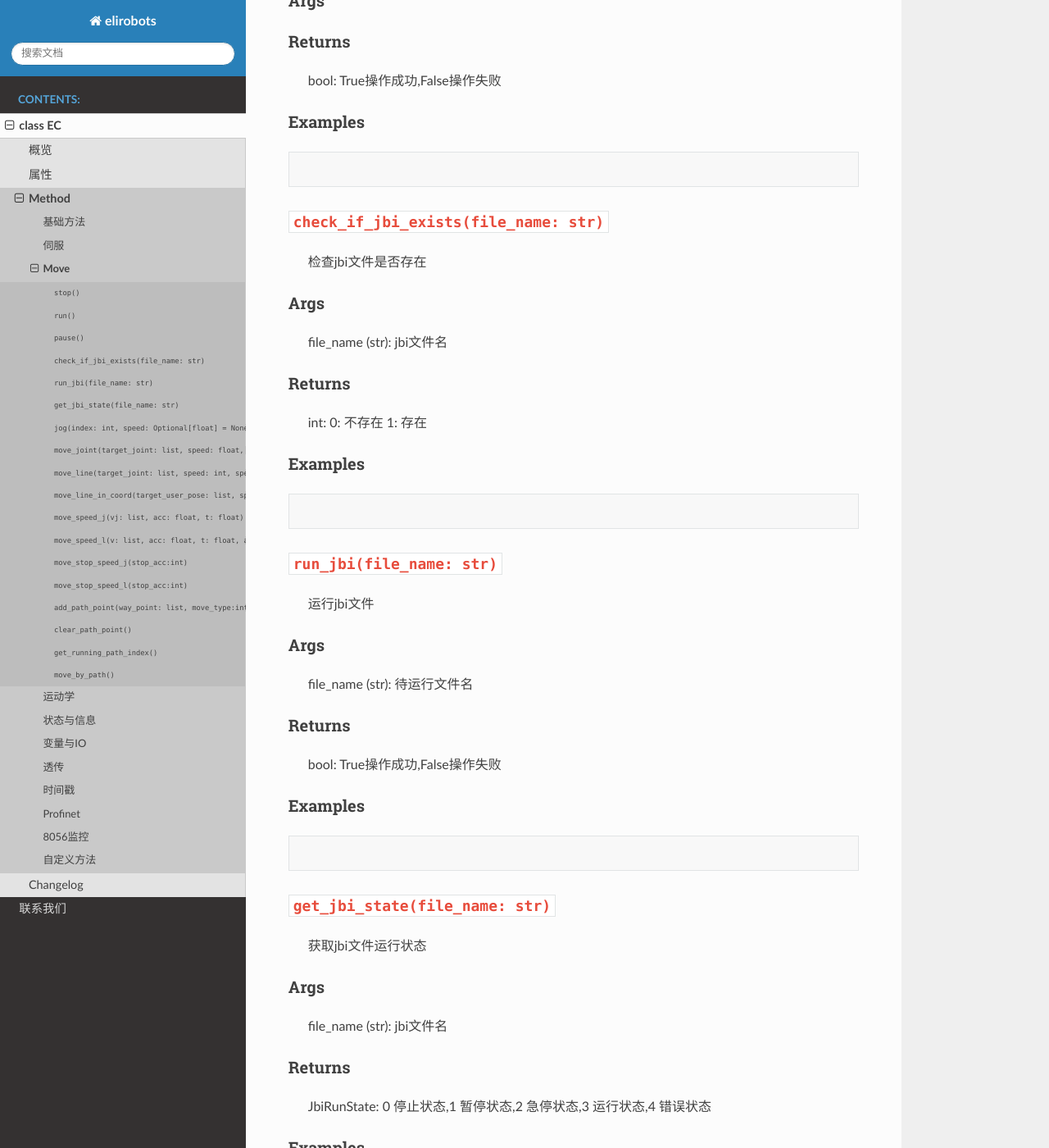
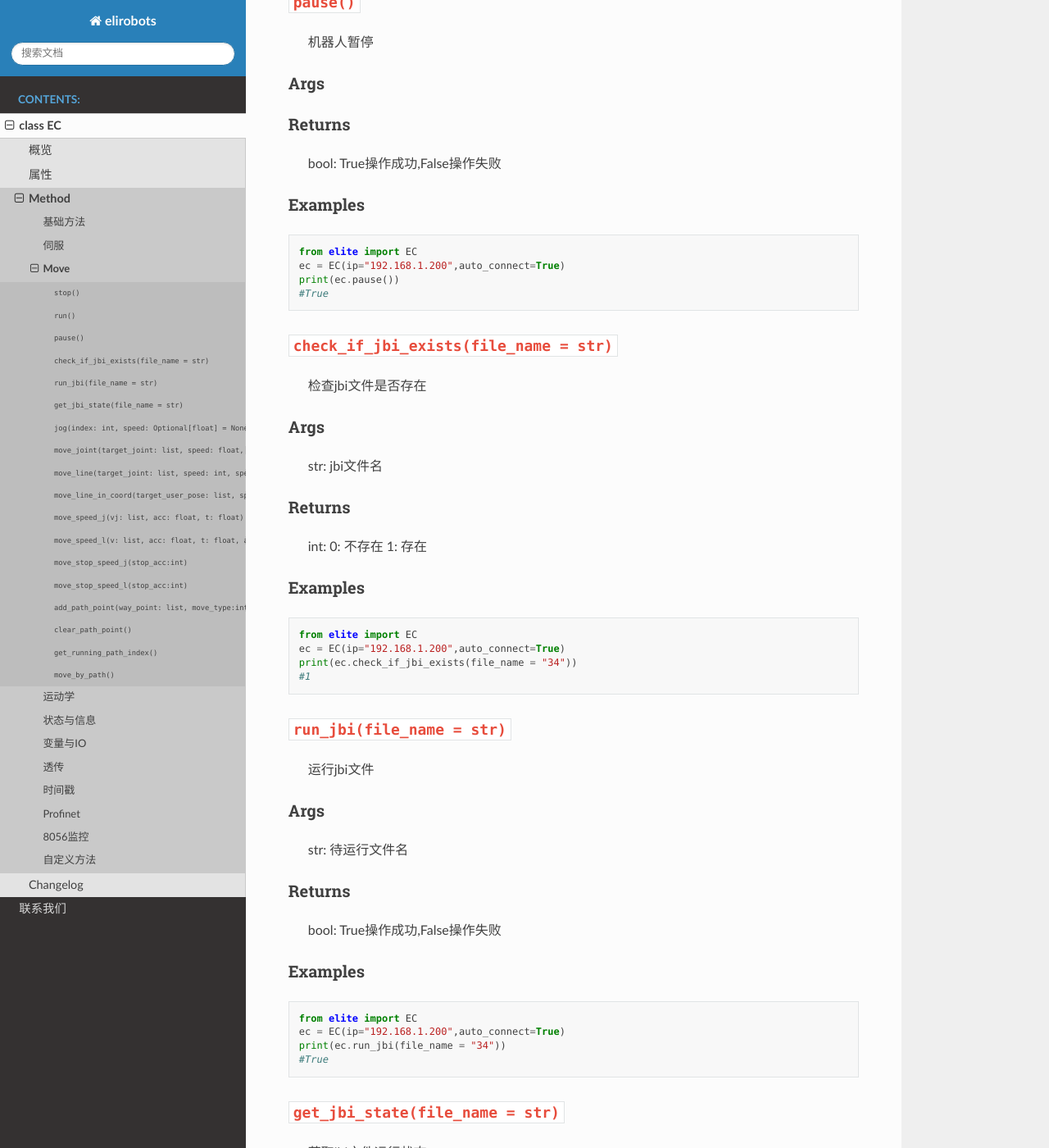
Before and after one commit to JunJie-zhang-o/eliterobot, a Sphinx documentation site: the page built from zh_CN/source/EC/EC/method/Move.md, in a window 1280 px wide and 1400 px high, scrolled down 1164 px. Shown: the whole window at 82% size. Built offline with Sphinx 7.4.7 and the Read the Docs theme 2.0.0, drawn with Linux system fonts in a browser that asks for light colours; some of the changed text lies outside the part shown.

Commit message:
修改部分MD文件

````diff
--- a/zh_CN/source/EC/EC/method/Move.md
+++ b/zh_CN/source/EC/EC/method/Move.md
@@ -19,8 +19,11 @@
 
 #### Examples
 
-```
-
+```python
+from elite import EC
+ec = EC(ip="192.168.1.200",auto_connect=True)
+print(ec.stop())
+#True
 ```
 
 ### `run()`
@@ -37,8 +40,11 @@
 
 #### Examples
 
-```
-
+```python
+from elite import EC
+ec = EC(ip="192.168.1.200",auto_connect=True)
+print(ec.run())
+#True
 ```
 
 ### `pause()`
@@ -55,17 +61,20 @@
 
 #### Examples
 
+```python
+from elite import EC
+ec = EC(ip="192.168.1.200",auto_connect=True)
+print(ec.pause())
+#True
 ```
 
-```
-
-### `check_if_jbi_exists(file_name: str)`
+### `check_if_jbi_exists(file_name = str)`
 
 > 检查jbi文件是否存在
 
 #### Args
 
-> file_name (str): jbi文件名
+> str: jbi文件名
 
 #### Returns
 
@@ -73,17 +82,20 @@
 
 #### Examples
 
+```python
+from elite import EC
+ec = EC(ip="192.168.1.200",auto_connect=True)
+print(ec.check_if_jbi_exists(file_name = "34"))
+#1
 ```
 
-```
-
-### `run_jbi(file_name: str)`
+### `run_jbi(file_name = str)`
 
 > 运行jbi文件
 
 #### Args
 
-> file_name (str): 待运行文件名
+> str: 待运行文件名
 
 #### Returns
 
@@ -92,16 +104,19 @@
 #### Examples
 
 ```
-
+from elite import EC
+ec = EC(ip="192.168.1.200",auto_connect=True)
+print(ec.run_jbi(file_name = "34"))
+#True
 ```
 
-### `get_jbi_state(file_name: str)`
+### `get_jbi_state(file_name = str)`
 
 > 获取jbi文件运行状态
 
 #### Args
 
-> file_name (str): jbi文件名
+> str: jbi文件名
 
 #### Returns
 
@@ -109,8 +124,11 @@
 
 #### Examples
 
-```
-
+```python
+from elite import EC
+ec = EC(ip="192.168.1.200",auto_connect=True)
+print(ec.get_jbi_state(file_name = "34").value)
+#0
 ```
 
 ### `jog(index: int, speed: Optional[float] = None)`
@@ -133,8 +151,11 @@
 
 #### Examples
 
-```
-
+```python
+from elite import EC
+ec = EC(ip="192.168.1.200",auto_connect=True)
+print(ec.jog(0,10))
+#True
 ```
 
 ### `move_joint(target_joint: list, speed: float, acc: Optional[int] = None, dec: Optional[int] = None, cond_type: Optional[int] = None, cond_num: Optional[int] = None,cond_value: Optional[int] = None)`
````
